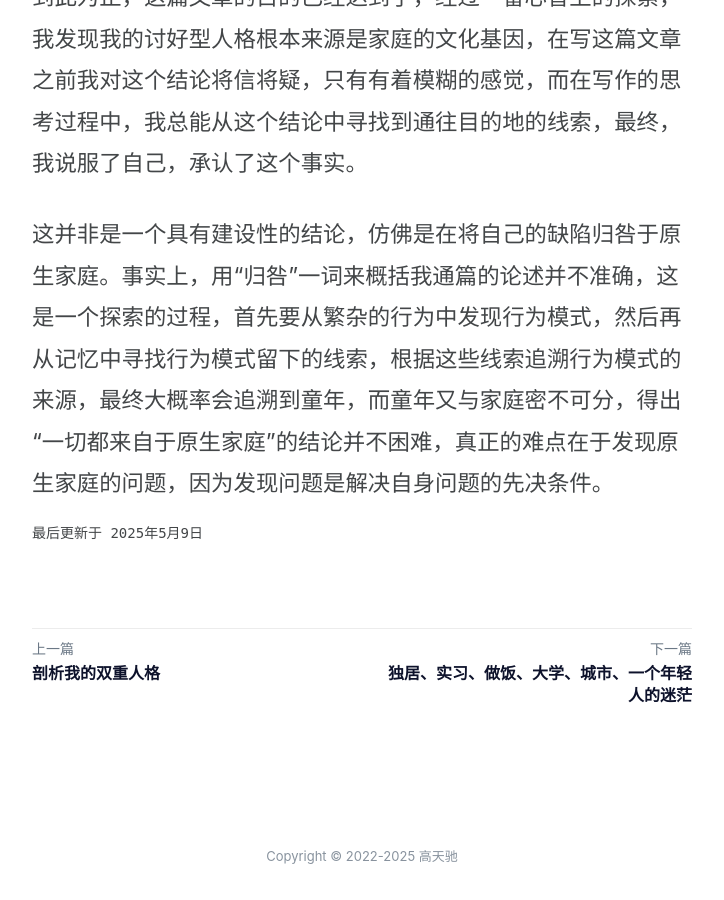
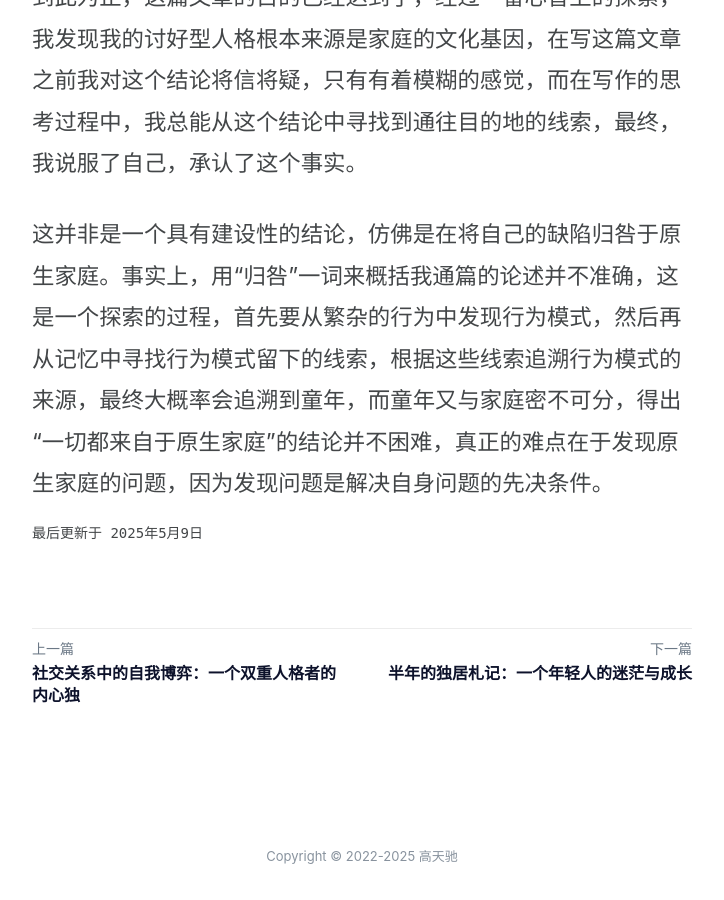
Before and after one commit to gaotianchi/gaotianchi.github.io, a Jekyll site: the page built from _posts/2025-05-09-analyzing-my-people-pleasant-personality.md, in a window 1280 px wide and 900 px high, scrolled down 8900 px. Shown: the whole window, without its empty margins (278-1002 px from the left). Built offline with Jekyll 4.4.1, drawn with Linux system fonts in a browser that asks for light colours; comment, search, counter and statistics services are not loaded; some of the changed text lies outside the part shown.

Commit message:
vault backup: 2025-05-11 16:03:30

```diff
--- a/_posts/2025-05-08-analyzing-my-dual-personality.md
+++ b/_posts/2025-05-08-analyzing-my-dual-personality.md
@@ -11,16 +11,14 @@
 showImage: true
 tags:
   - 自我认知
-title: 剖析我的双重人格
+title: 社交关系中的自我博弈：一个双重人格者的内心独
 ---
 
 > 求解答：在同一家店买东西，和老板熟了后，反倒不愿意再在这家店买，这是什么心理？怎么解决？
 >
 >——来自网友的 [提问](https：//www.zhihu.com/question/42994815/answer/2625649670)
 
-我其实也面临着相似的困惑。
-
-我经常连续在同一个店铺或者窗口购买东西。从大一到大二初期，我几乎每天早上在二餐某窗口购买肉夹馍，这让我与店铺老板熟络起来，时不时会在买东西的时候聊一些与交易无关的话题。某天之后，我再也不去这个窗口了，甚至不会靠近这个窗口，而这与肉夹馍毫无关系。同样是这样情况，我在实习期间连续 2 个月去楼下餐馆吃米线，与老板熟络之后，某一天开始，我再也不去这家餐馆了，这也与米线无关。除此以外，小学结束后，我切断了与小学同学的所有联系；初中以及高中结束后同样也是这样。我经常使用社交媒体，也时不时地在上面发布一些贴文，大都是一些随笔、读书笔记或者感想之类的，但是发布内容之后的几个月、几天甚至是几个小时内，我会将这些内容全部清空。
+我其实也面临着相似的困惑。从大一到大二初期，我几乎每天早上在二餐某窗口购买肉夹馍，这让我与店铺老板熟络起来，时不时会在买东西的时候聊一些与交易无关的话题。某天之后，我再也不去这个窗口了，甚至不会靠近这个窗口，而这与肉夹馍毫无关系。同样是这样情况，我在实习期间连续 2 个月去楼下餐馆吃米线，与老板熟络之后，某一天开始，我再也不去这家餐馆了，这也与米线无关。除此以外，小学结束后，我切断了与小学同学的所有联系；初中以及高中结束后同样也是这样。我经常使用社交媒体，也时不时地在上面发布一些贴文，大都是一些随笔、读书笔记或者感想之类的，但是发布内容之后的几个月、几天甚至是几个小时内，我会将这些内容全部清空。
 
 具体来讲，上面提到了三种行为模式：第一种是与原本只有经济交换的人产生了非商业交换的社交关系，而我的内心似乎难以同时容纳两种关系的存在，最终我决定将这两种关系全部摧毁；第二种是切断与自己维持了数年的社交关系，这里的“切断关系”指的是主动删除对方的联系方式，避免继续联系的可能；第三种是展示自我想法与隐藏自我想法的冲突，最终往往是隐藏自我战胜前者。
 
--- a/_posts/2025-05-09-analyzing-my-people-pleasant-personality.md
+++ b/_posts/2025-05-09-analyzing-my-people-pleasant-personality.md
@@ -9,7 +9,7 @@
 showImage: true
 tags:
   - 自我认知
-title: 剖析我的讨好型人格，探究这种人格的来源
+title: 当善良成为枷锁：我的讨好型人格溯源与反思
 ---
 
 2024 年 3 月到 7 月，我在威海的一所小学实习，为小学一年级两个班上数学课，事实上这是个闲职。长达 4 个月的职场生活，暴露出我的一个致命性格缺陷——讨好型人格，这也是本文主要探讨的话题，这篇文章的最终目的在于挖掘我的这种人格的来源。
--- a/_posts/2025-05-10-living-alone-internship-cooking-university-city-and-the-confusion-of-a-young-person.md
+++ b/_posts/2025-05-10-living-alone-internship-cooking-university-city-and-the-confusion-of-a-young-person.md
@@ -9,7 +9,7 @@
 showImage: true
 tags:
   - 随笔
-title: 独居、实习、做饭、大学、城市、一个年轻人的迷茫
+title: 半年的独居札记：一个年轻人的迷茫与成长
 ---
 
 长达半年的独居期间，我在徐州附近的一家软件外包公司实习了将近 4 个月，12 月大部分时间在山西出差，回到徐州办公地点不久后辞职，开始第二次投简历，收获一些面试机会后辗转昆山、苏州和上海参加面试，最终收获了两个 Offer，但都不尽人意，又或者，我还没有准备好迎接这一切。随后的两个月，我赋闲在出租屋里。
```
Also changed, not shown: _posts/2025-05-05-the-silent-moment-on-stage.md (+1 -1 lines), _posts/2025-05-07-morning-sunlight-and-unresolved-feelings.md (+1 -1 lines).
